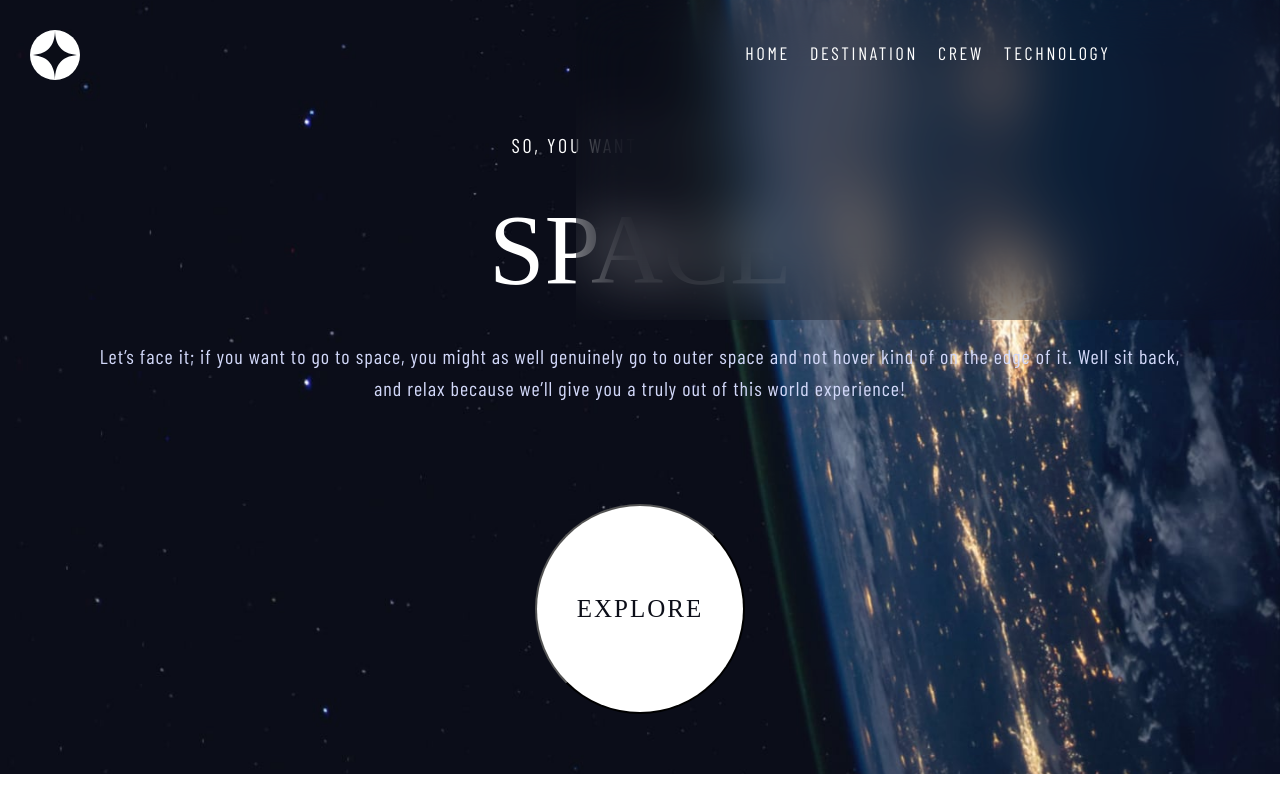
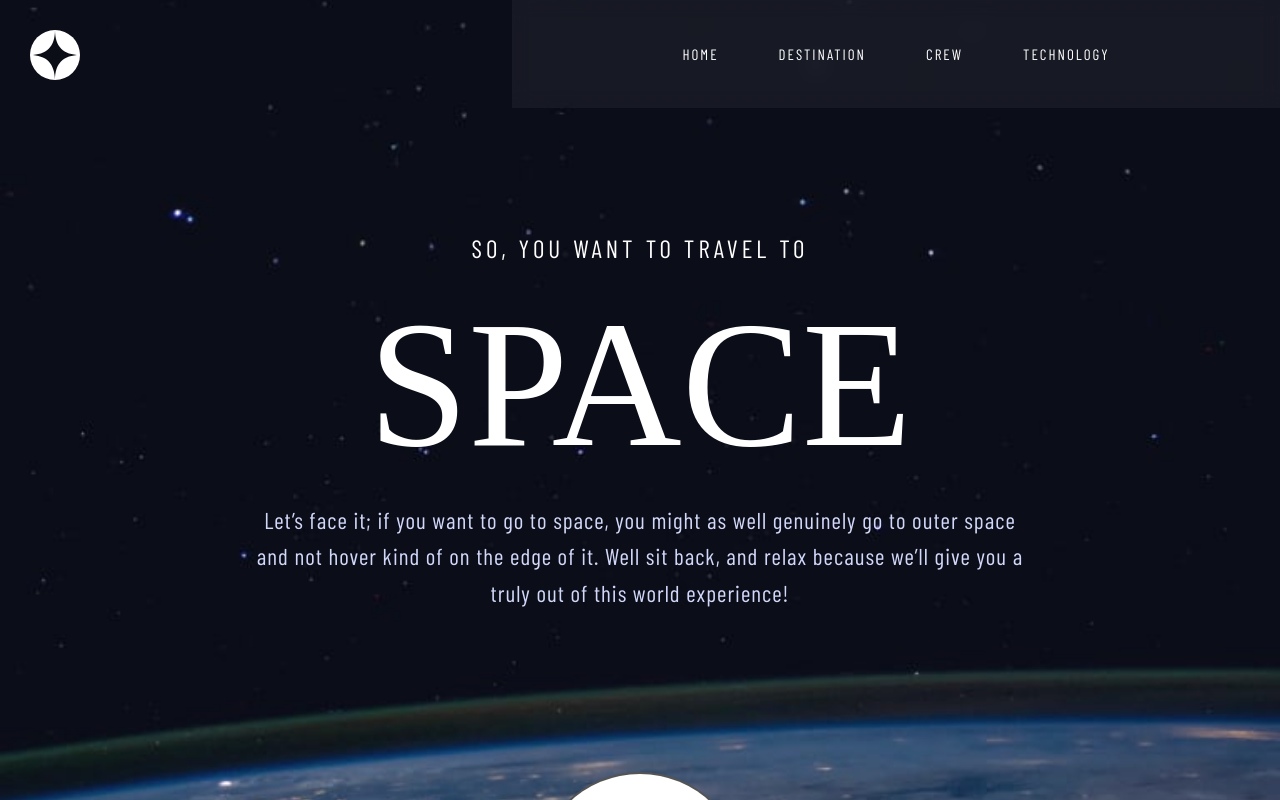
Before and after one commit to ryanesmores07/nextjs-space-landingpage, a Next.js app: page / in a window 1280 px wide. Shown: the top 800 px of the page. Built offline with nearby package versions, Linux system fonts and the light colour scheme; a web font is replaced by a local one.

Commit message:
chore:  fixed media query for Tablet in HomePage

```diff
--- a/components/HomePage.js
+++ b/components/HomePage.js
@@ -109,56 +109,36 @@ const Wrapper = styled.section`
     }
   }
 
-  /*
-  @media (min-width: 50em) {
+  @media (min-width: 768px) {
     .flex-container {
-      position: absolute;
-      top: 0;
-      left: 0;
-      bottom: 15%;
-      width: 100%;
-      max-width: 100%;
-      margin: 0 auto;
-      display: flex;
-      align-items: flex-end;
-      justify-content: center;
-
+      padding-top: 10rem;
       .details {
-        width: 50%;
-        max-width: 90ch;
+        display: flex;
+        flex-direction: column;
+        align-items: center;
+        justify-content: center;
+        h6 {
+          font-size: 2.5rem;
+          letter-spacing: 4px;
+        }
 
         h1 {
+          font-size: 18rem;
           line-height: 1.3;
         }
 
         p {
-          line-height: 1.4;
+          max-width: 70%;
+          font-size: 2.3rem;
+          letter-spacing: 1px;
         }
       }
 
       .explore {
-        display: flex;
-        justify-content: flex-end;
-        width: 50%;
-        .text-container {
-          width: 274px;
-          height: 274px;
-          background-color: var(--clr-white);
-          border-radius: 50%;
-          position: relative;
-
-          h4 {
-            position: absolute;
-            top: 50%;
-            left: 50%;
-            transform: translate(-50%, -50%);
-            color: var(--clr-black);
-          }
-        }
+        padding: 14rem 0 10rem;
       }
     }
   }
-  */
 `;
 
 export default HomePage;
--- a/components/HomePage.module.css
+++ b/components/HomePage.module.css
@@ -7,15 +7,15 @@
   background-position: bottom center;
 }
 
-@media (min-width: 35em) {
+@media (min-width: 768px) {
   .hero {
     background-position: center center;
     background-image: url("../public/assets/home/background-home-tablet.jpg");
   }
 }
 
-@media (min-width: 45em) {
+/* @media (min-width: 45em) {
   .hero {
     background-image: url("../public/assets/home/background-home-desktop.jpg");
   }
-}
+} */
--- a/components/Navigation.js
+++ b/components/Navigation.js
@@ -136,7 +136,7 @@ const Wrapper = styled.nav`
     }
   }
 
-  @media (min-width: 35em) {
+  @media (min-width: 768px) {
     .close-button {
       display: none;
     }
@@ -145,16 +145,49 @@ const Wrapper = styled.nav`
       display: none;
     }
     .sidebar {
-      width: 55%;
+      position: absolute;
+      background-color: transparent;
+      justify-content: center;
+      width: 60%;
       padding: 3rem;
-      bottom: 48rem;
+      bottom: 90%;
+      backdrop-filter: blur(1rem);
+
+      &::before {
+        background-color: var(--clr-white);
+        opacity: 0.05;
+      }
+
       .links {
         display: flex;
-        margin: 0 auto;
+        column-gap: 4rem;
+
         span {
           display: none;
         }
         li {
+          a {
+            /* margin-right: 2rem; */
+            position: relative;
+            font-size: 1.5rem;
+            letter-spacing: 2px;
+
+            &::after {
+              content: "";
+              position: absolute;
+              left: 0;
+              bottom: -4rem;
+              background-color: white;
+              height: 5px;
+              width: 100%;
+              opacity: 0;
+              transition: opacity 150ms ease-in;
+            }
+
+            &:hover::after {
+              opacity: 1;
+            }
+          }
         }
       }
     }
```
Also changed, not shown: components/Planet.js (+1 -11 lines).
